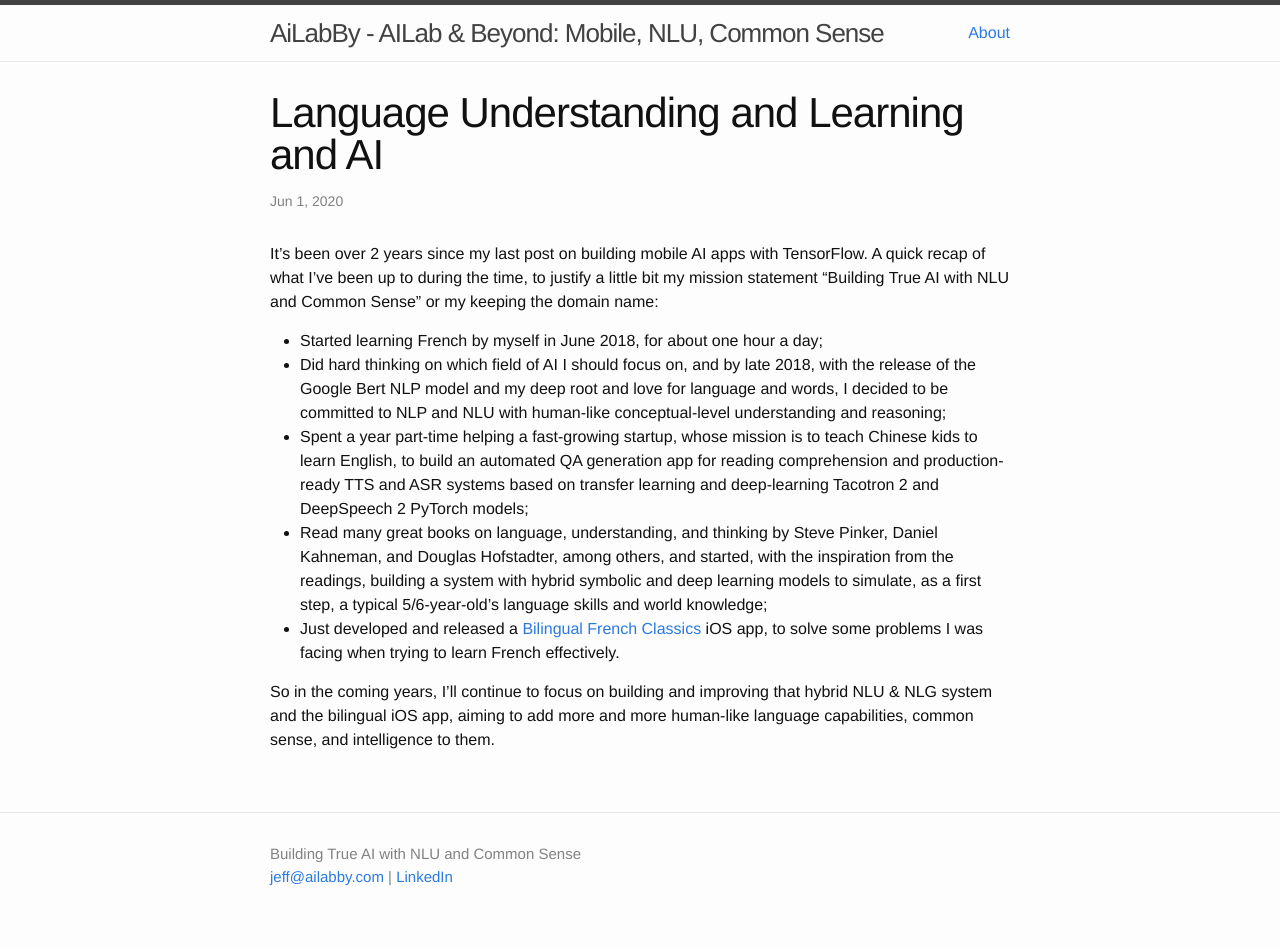
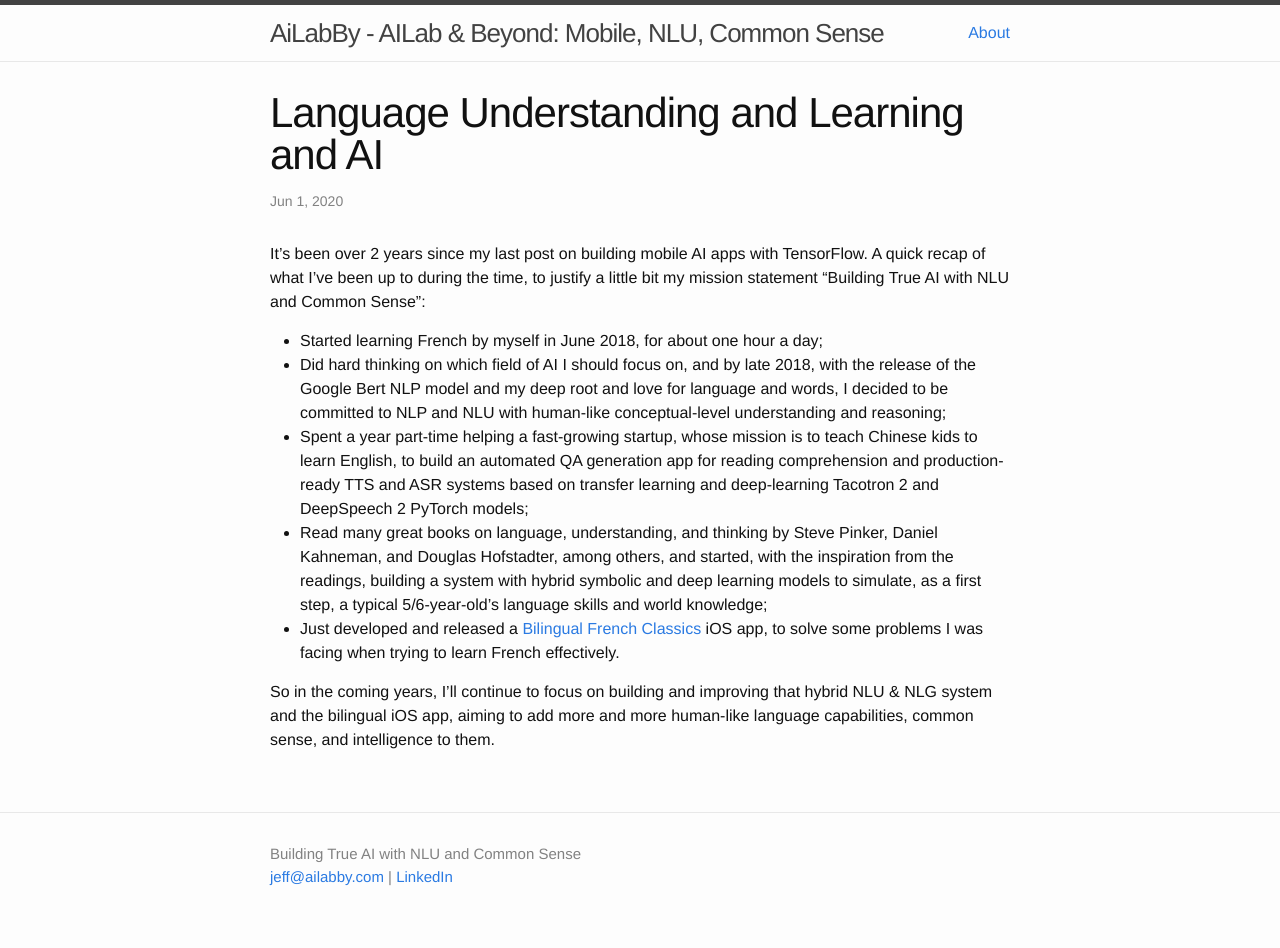
Before and after one commit to jeffxtang/jeffxtang.github.io, a Jekyll site: the page built from _posts/2020-06-01-language-understanding-learning-ai.md, in a window 1280 px wide. Built offline with Jekyll 4.4.1, drawn with Linux system fonts in a browser that asks for light colours; comment, search, counter and statistics services are not loaded.

Commit message:
updated language understanding

```diff
--- a/_posts/2020-06-01-language-understanding-learning-ai.md
+++ b/_posts/2020-06-01-language-understanding-learning-ai.md
@@ -6,7 +6,7 @@ date:   2020-06-01 11:59:00
 categories: nlp, nlu, ai, tts, asr, pytorch
 ---
 
-It's been over 2 years since my last post on building mobile AI apps with TensorFlow. A quick recap of what I've been up to during the time, to justify a little bit my mission statement "Building True AI with NLU and Common Sense" or my keeping the domain name:
+It's been over 2 years since my last post on building mobile AI apps with TensorFlow. A quick recap of what I've been up to during the time, to justify a little bit my mission statement "Building True AI with NLU and Common Sense":
 
 * Started learning French by myself in June 2018, for about one hour a day;
 * Did hard thinking on which field of AI I should focus on, and by late 2018, with the release of the Google Bert NLP model and my deep root and love for language and words, I decided to be committed to NLP and NLU with human-like conceptual-level understanding and reasoning;
```
